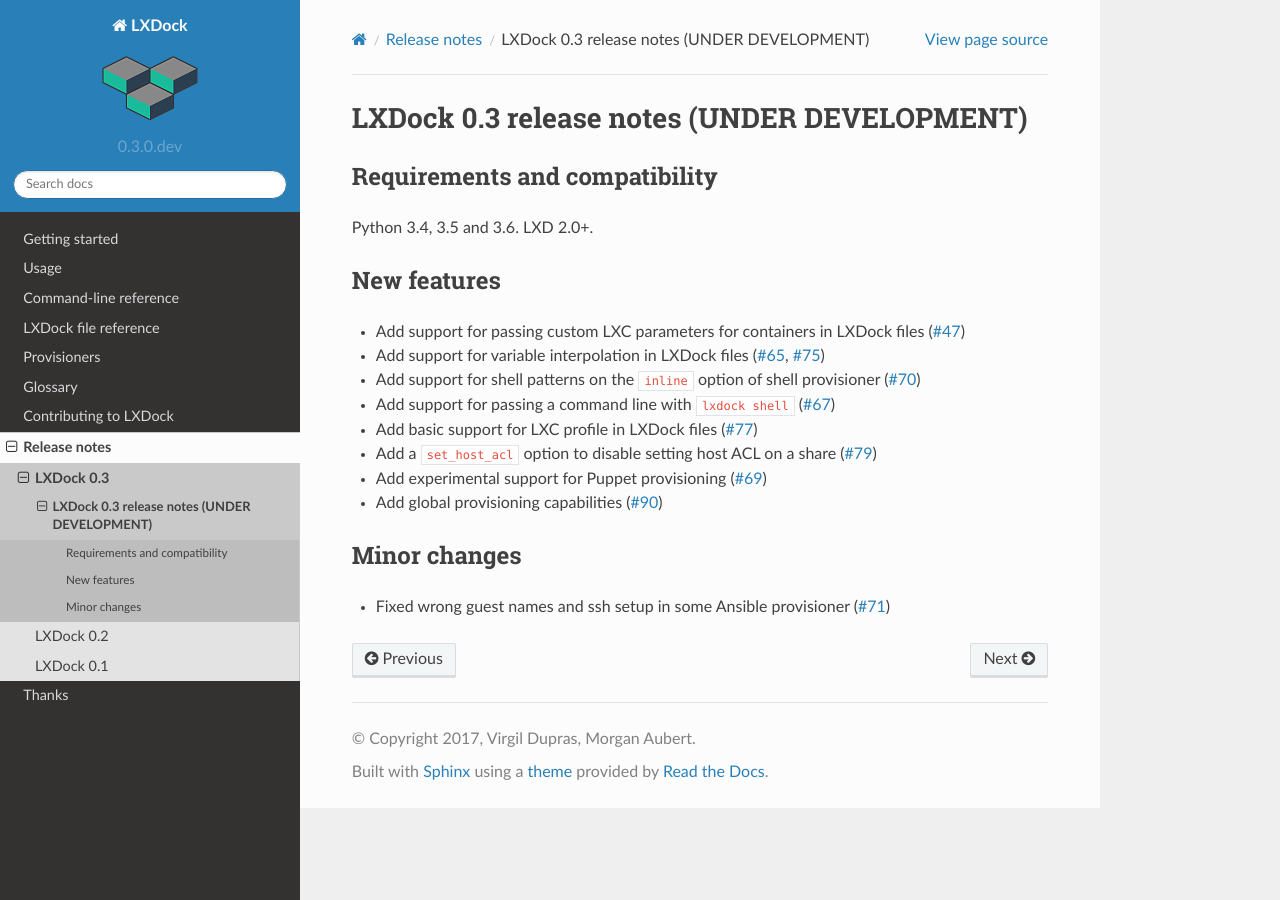
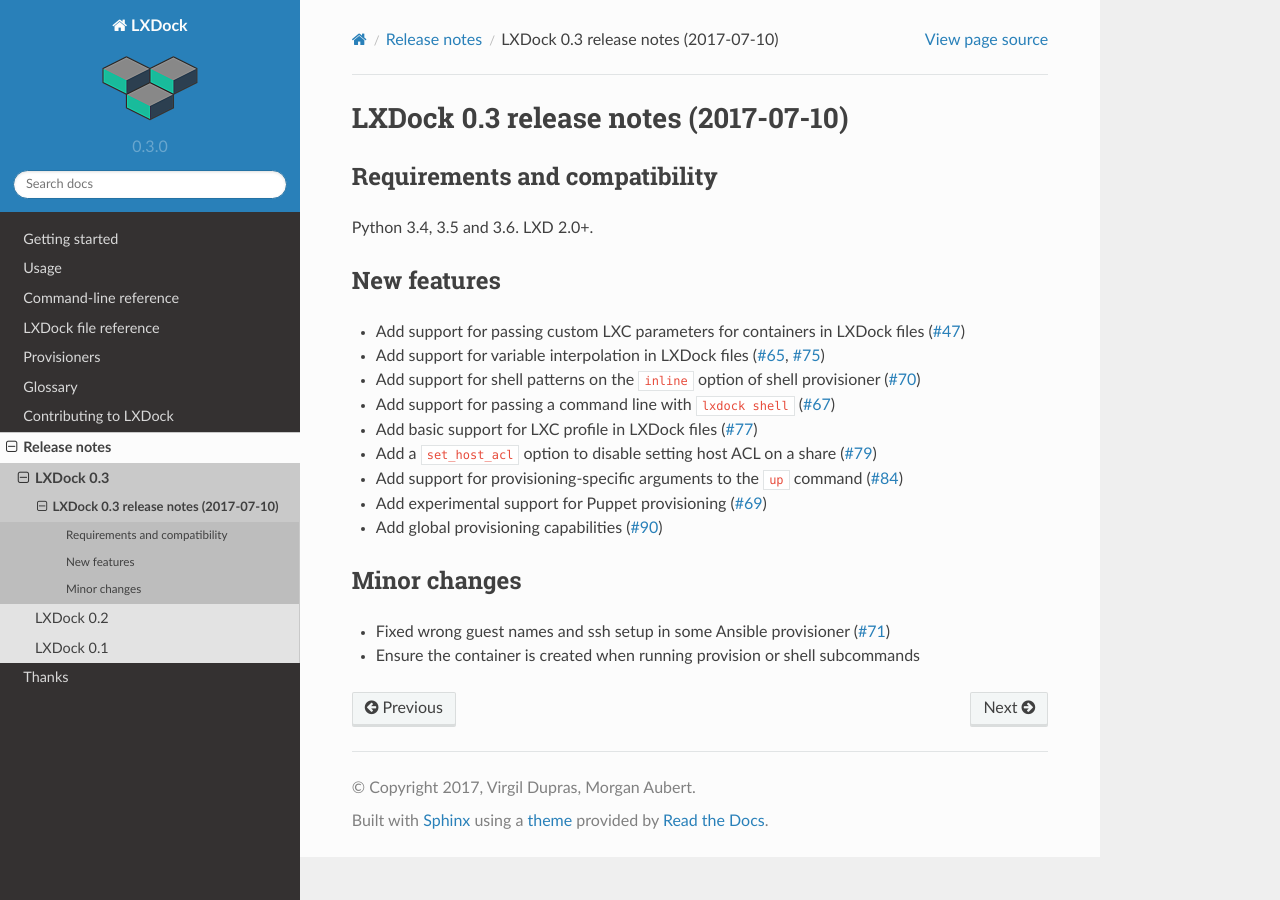
Before and after one commit to lxdock/lxdock, a Sphinx documentation site: the page built from docs/release_notes/v0.3.rst, in a window 1280 px wide. Built offline with Sphinx 7.4.7 and the Read the Docs theme 2.0.0, drawn with Linux system fonts in a browser that asks for light colours.

Commit message:
Release v0.3.0 (#86)

```diff
--- a/docs/release_notes/v0.3.rst
+++ b/docs/release_notes/v0.3.rst
@@ -1,6 +1,6 @@
-############################################
-LXDock 0.3 release notes (UNDER DEVELOPMENT)
-############################################
+#####################################
+LXDock 0.3 release notes (2017-07-10)
+#####################################
 
 Requirements and compatibility
 ------------------------------
@@ -23,6 +23,8 @@
   (`#77 <https://github.com/lxdock/lxdock/pull/77>`_)
 * Add a ``set_host_acl`` option to disable setting host ACL on a share
   (`#79 <https://github.com/lxdock/lxdock/pull/79>`_)
+* Add support for provisioning-specific arguments to the ``up`` command
+  (`#84 <https://github.com/lxdock/lxdock/pull/84>`_)
 * Add experimental support for Puppet provisioning
   (`#69 <https://github.com/lxdock/lxdock/pull/69>`_)
 * Add global provisioning capabilities
@@ -33,3 +35,4 @@
 
 * Fixed wrong guest names and ssh setup in some Ansible provisioner
   (`#71 <https://github.com/lxdock/lxdock/issues/71>`_)
+* Ensure the container is created when running provision or shell subcommands
--- a/lxdock/__init__.py
+++ b/lxdock/__init__.py
@@ -1,3 +1,3 @@
 # -*- coding: utf-8 -*-
 
-__version__ = '0.3.0.dev'
+__version__ = '0.3.0'
```
